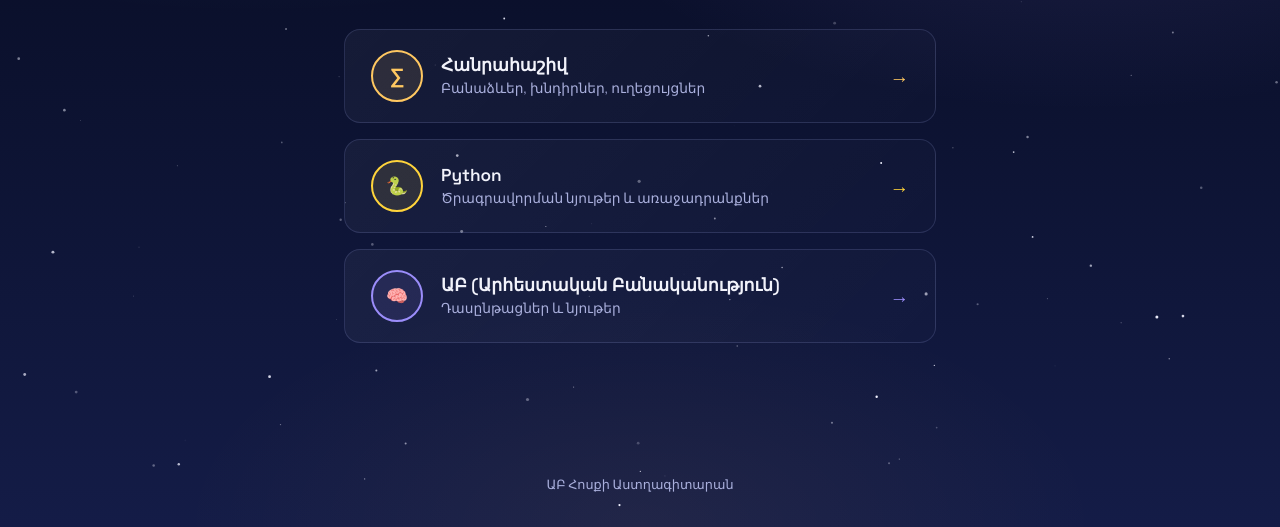
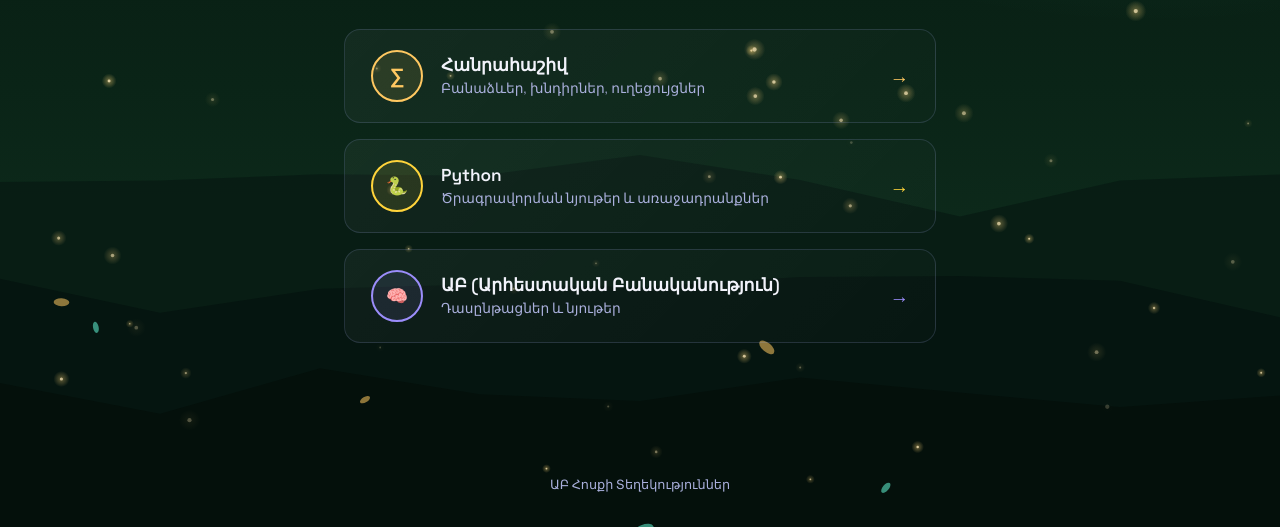
Before and after one commit to HarutVard/AI_info, a plain HTML site: page Class10.html in a window 1280 px wide. Shown: the part 273-800 px from the top of the page. Drawn offline with Linux system fonts and the light colour scheme.

Commit message:
Add files via upload

```diff
--- a/Class10.html
+++ b/Class10.html
@@ -7,7 +7,7 @@
 <link rel="stylesheet" href="style.css">
 </head>
 <body>
-<canvas id="stars-canvas"></canvas>
+<canvas id="stars-canvas" class="nature-bg"></canvas>
 <div class="content">
 
   <div class="class-hero">
@@ -47,7 +47,7 @@
   </nav>
 
 </div>
-<footer class="site">ԱԲ Հոսքի Աստղագիտարան</footer>
-<script src="stars.js"></script>
+<footer class="site">ԱԲ Հոսքի Տեղեկություններ</footer>
+<script src="nature-bg.js"></script>
 </body>
 </html>
--- /dev/null
+++ b/nature-bg.js
@@ -0,0 +1,202 @@
+(function(){
+  var canvas = document.getElementById('stars-canvas');
+  if(!canvas) return;
+  var ctx = canvas.getContext('2d');
+  var W, H;
+
+  var fireflies = [];
+  var leaves = [];
+  var birds = [];
+
+  function resize(){
+    W = canvas.width = window.innerWidth;
+    H = canvas.height = window.innerHeight;
+    buildMountains();
+  }
+  window.addEventListener('resize', resize);
+
+  var reduceMotion = window.matchMedia && window.matchMedia('(prefers-reduced-motion: reduce)').matches;
+
+  // ---------- mountains (static layered silhouettes) ----------
+  var mountainLayers = [];
+  function buildMountains(){
+    mountainLayers = [
+      { color: 'rgba(8,28,20,0.9)',  base: 0.62, amp: 0.10, seed: 11 },
+      { color: 'rgba(6,22,16,0.95)', base: 0.74, amp: 0.08, seed: 47 },
+      { color: 'rgba(4,16,11,1)',    base: 0.86, amp: 0.06, seed: 91 }
+    ];
+    for(var i=0;i<mountainLayers.length;i++){
+      var layer = mountainLayers[i];
+      var pts = [];
+      var segs = 8;
+      var rnd = mulberry32(layer.seed);
+      for(var s=0;s<=segs;s++){
+        var x = (W/segs)*s;
+        var y = H*layer.base - rnd()*H*layer.amp;
+        pts.push({x:x, y:y});
+      }
+      layer.pts = pts;
+    }
+  }
+  function mulberry32(a){
+    return function(){
+      a |= 0; a = (a + 0x6D2B79F5) | 0;
+      var t = Math.imul(a ^ (a >>> 15), 1 | a);
+      t = (t + Math.imul(t ^ (t >>> 7), 61 | t)) ^ t;
+      return ((t ^ (t >>> 14)) >>> 0) / 4294967296;
+    };
+  }
+  function drawMountains(){
+    for(var i=0;i<mountainLayers.length;i++){
+      var layer = mountainLayers[i];
+      ctx.beginPath();
+      ctx.moveTo(0, H);
+      for(var p=0;p<layer.pts.length;p++){
+        ctx.lineTo(layer.pts[p].x, layer.pts[p].y);
+      }
+      ctx.lineTo(W, H);
+      ctx.closePath();
+      ctx.fillStyle = layer.color;
+      ctx.fill();
+    }
+  }
+
+  // ---------- fireflies ----------
+  function initFireflies(){
+    fireflies = [];
+    var count = Math.floor((W*H)/22000);
+    for(var i=0;i<count;i++){
+      fireflies.push({
+        x: Math.random()*W,
+        y: H*0.35 + Math.random()*H*0.6,
+        r: Math.random()*1.4 + 0.8,
+        phase: Math.random()*Math.PI*2,
+        speed: Math.random()*0.015 + 0.006,
+        driftX: Math.random()*0.4 - 0.2,
+        driftY: Math.random()*0.3 - 0.15
+      });
+    }
+  }
+  function drawFireflies(t){
+    for(var i=0;i<fireflies.length;i++){
+      var f = fireflies[i];
+      var glow = reduceMotion ? 0.6 : (0.4 + Math.sin(t*f.speed + f.phase)*0.4);
+      glow = Math.max(0, Math.min(1, glow));
+      if(!reduceMotion){
+        f.x += f.driftX*0.05 + Math.sin(t*0.0006 + f.phase)*0.15;
+        f.y += f.driftY*0.05;
+        if(f.x < -5) f.x = W+5;
+        if(f.x > W+5) f.x = -5;
+        if(f.y < H*0.3) f.y = H*0.3;
+        if(f.y > H) f.y = H*0.3;
+      }
+      var grad = ctx.createRadialGradient(f.x, f.y, 0, f.x, f.y, f.r*5);
+      grad.addColorStop(0, 'rgba(255,214,120,' + (0.55*glow) + ')');
+      grad.addColorStop(1, 'rgba(255,214,120,0)');
+      ctx.fillStyle = grad;
+      ctx.beginPath();
+      ctx.arc(f.x, f.y, f.r*5, 0, Math.PI*2);
+      ctx.fill();
+
+      ctx.beginPath();
+      ctx.fillStyle = 'rgba(255,236,190,' + (0.7*glow + 0.2) + ')';
+      ctx.arc(f.x, f.y, f.r, 0, Math.PI*2);
+      ctx.fill();
+    }
+  }
+
+  // ---------- falling leaves ----------
+  function spawnLeaf(){
+    return {
+      x: Math.random()*W,
+      y: -10 - Math.random()*100,
+      size: Math.random()*7 + 5,
+      rot: Math.random()*Math.PI*2,
+      rotSpeed: (Math.random()-0.5)*0.02,
+      vy: Math.random()*0.35 + 0.25,
+      sway: Math.random()*0.8 + 0.4,
+      swayPhase: Math.random()*Math.PI*2,
+      hue: Math.random() < 0.5 ? '99,245,214' : '255,200,97'
+    };
+  }
+  function initLeaves(){
+    leaves = [];
+    var count = Math.floor(W/140);
+    for(var i=0;i<count;i++){
+      var l = spawnLeaf();
+      l.y = Math.random()*H;
+      leaves.push(l);
+    }
+  }
+  function drawLeaves(t){
+    for(var i=0;i<leaves.length;i++){
+      var l = leaves[i];
+      if(!reduceMotion){
+        l.y += l.vy;
+        l.x += Math.sin(t*0.001 + l.swayPhase)*l.sway*0.06;
+        l.rot += l.rotSpeed;
+        if(l.y > H+20){
+          leaves[i] = spawnLeaf();
+          continue;
+        }
+      }
+      ctx.save();
+      ctx.translate(l.x, l.y);
+      ctx.rotate(l.rot);
+      ctx.fillStyle = 'rgba(' + l.hue + ',0.55)';
+      ctx.beginPath();
+      ctx.ellipse(0, 0, l.size*0.5, l.size, 0, 0, Math.PI*2);
+      ctx.fill();
+      ctx.restore();
+    }
+  }
+
+  // ---------- distant birds ----------
+  function maybeSpawnBird(){
+    if(Math.random() < 0.0025 && birds.length < 3){
+      var fromLeft = Math.random() < 0.5;
+      birds.push({
+        x: fromLeft ? -30 : W+30,
+        y: H*0.12 + Math.random()*H*0.18,
+        vx: (fromLeft ? 1 : -1) * (0.8 + Math.random()*0.6),
+        wing: 0,
+        size: Math.random()*4 + 6
+      });
+    }
+  }
+  function drawBirds(t){
+    for(var i=birds.length-1;i>=0;i--){
+      var b = birds[i];
+      if(!reduceMotion){
+        b.x += b.vx;
+        b.wing += 0.15;
+      }
+      if(b.x < -40 || b.x > W+40){ birds.splice(i,1); continue; }
+      var flap = Math.sin(b.wing)*b.size*0.6;
+      ctx.strokeStyle = 'rgba(230,238,225,0.55)';
+      ctx.lineWidth = 1.4;
+      ctx.beginPath();
+      ctx.moveTo(b.x - b.size, b.y - flap);
+      ctx.quadraticCurveTo(b.x, b.y + flap*0.5, b.x, b.y);
+      ctx.quadraticCurveTo(b.x, b.y + flap*0.5, b.x + b.size, b.y - flap);
+      ctx.stroke();
+    }
+  }
+
+  function frame(t){
+    ctx.clearRect(0,0,W,H);
+    drawMountains();
+    drawFireflies(t);
+    drawLeaves(t);
+    if(!reduceMotion){
+      maybeSpawnBird();
+    }
+    drawBirds(t);
+    requestAnimationFrame(frame);
+  }
+
+  resize();
+  initFireflies();
+  initLeaves();
+  requestAnimationFrame(frame);
+})();
--- a/style.css
+++ b/style.css
@@ -43,6 +43,14 @@ body{
     radial-gradient(ellipse 70% 55% at 85% 15%, rgba(155,141,250,0.14), transparent 60%),
     radial-gradient(ellipse 60% 50% at 50% 100%, rgba(255,200,97,0.06), transparent 60%),
     linear-gradient(180deg, var(--bg-0) 0%, var(--bg-1) 45%, var(--bg-2) 100%);
+}
+
+/* ---------- nature background (dusk forest) ---------- */
+#stars-canvas.nature-bg{
+  background:
+    radial-gradient(ellipse 70% 45% at 25% 5%, rgba(255,200,97,0.10), transparent 60%),
+    radial-gradient(ellipse 60% 45% at 90% 10%, rgba(99,245,214,0.10), transparent 60%),
+    linear-gradient(180deg, #071810 0%, #0a2417 45%, #123422 100%);
 }
 
 .content{
```
Also changed, not shown: Class10-AB.html (+2 -2 lines), Class10-Hanrahashiv.html (+3 -3 lines), Class10-Python.html (+1 -1 lines), Class11-AB.html (+1 -1 lines), Class11-Hanrahashiv.html (+2 -2 lines), Class11-Python.html (+1 -1 lines), Class11.html (+3 -3 lines), Class12-AB.html (+1 -1 lines), Class12-Hanrahashiv.html (+1 -1 lines), Class12-Python.html (+1 -1 lines), Class12.html (+3 -3 lines), index.html (+2 -2 lines), 1 other file.
